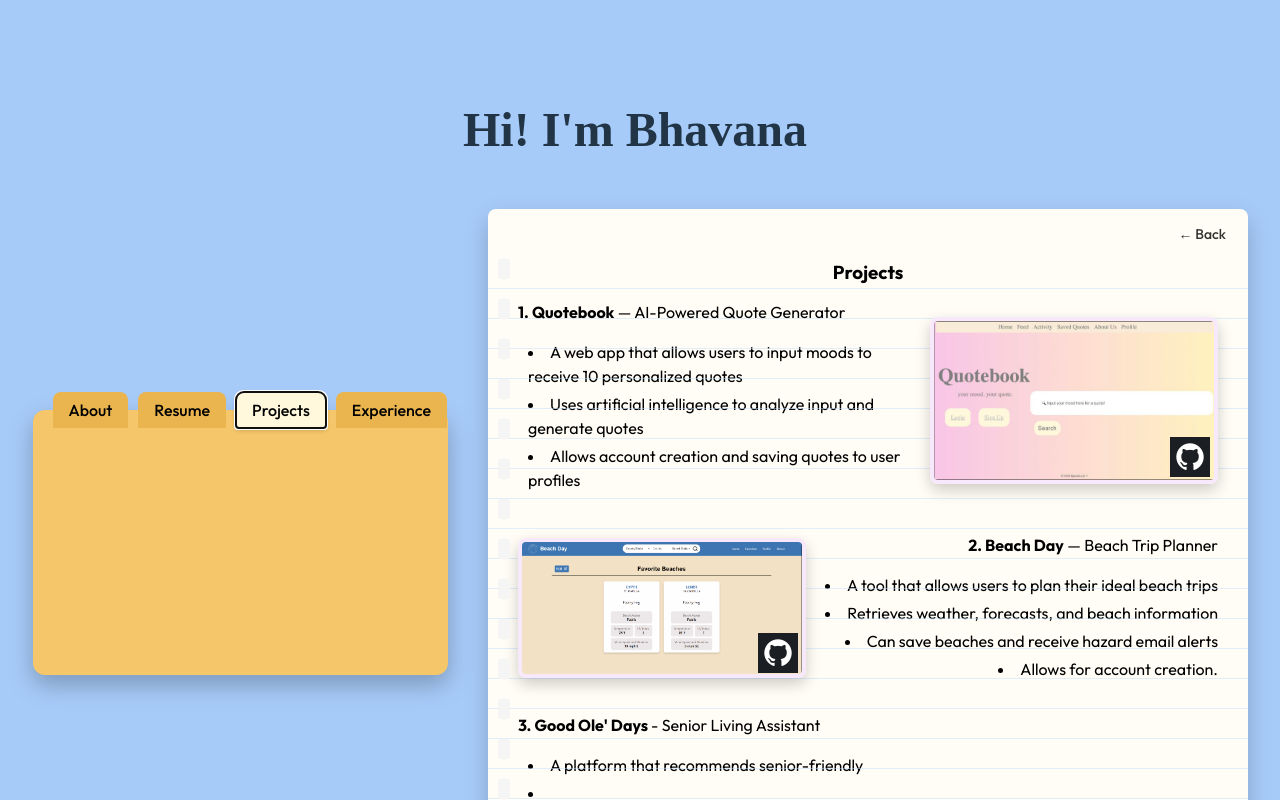
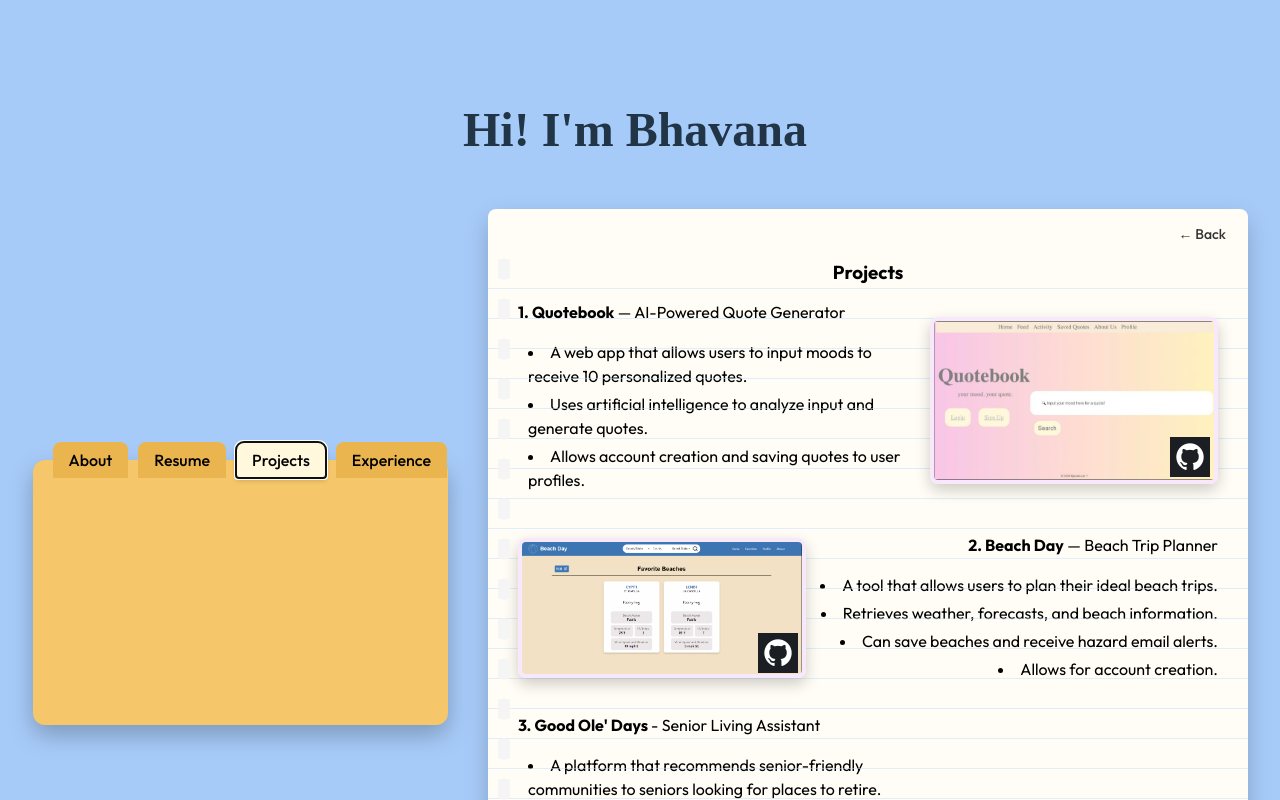
Before and after one commit to bhavana-pixel/portfolio, a React (Vite) app: page / in a window 1280 px wide. Both pictures are taken after a click on the button "Projects". Shown: the top 800 px of the page. Built offline with nearby package versions, Linux system fonts and the light colour scheme.

Commit message:
Added Good Ole' Days project text.

```diff
--- a/src/Folder.jsx
+++ b/src/Folder.jsx
@@ -88,9 +88,9 @@ export default function Folder() {
           <strong>1. Quotebook</strong> — AI-Powered Quote Generator
         </p>
         <ul>
-          <li>A web app that allows users to input moods to receive 10 personalized quotes</li>
-          <li>Uses artificial intelligence to analyze input and generate quotes</li>
-          <li>Allows account creation and saving quotes to user profiles</li>
+          <li>A web app that allows users to input moods to receive 10 personalized quotes.</li>
+          <li>Uses artificial intelligence to analyze input and generate quotes.</li>
+          <li>Allows account creation and saving quotes to user profiles.</li>
         </ul>
       </div>
 
@@ -122,9 +122,9 @@ export default function Folder() {
           <strong>2. Beach Day</strong> — Beach Trip Planner
         </p>
         <ul>
-          <li>A tool that allows users to plan their ideal beach trips</li>
-          <li>Retrieves weather, forecasts, and beach information</li>
-          <li>Can save beaches and receive hazard email alerts</li>
+          <li>A tool that allows users to plan their ideal beach trips.</li>
+          <li>Retrieves weather, forecasts, and beach information.</li>
+          <li>Can save beaches and receive hazard email alerts.</li>
           <li> Allows for account creation.</li>
         </ul>
       </div>
@@ -157,10 +157,15 @@ export default function Folder() {
           <strong> 3. Good Ole' Days </strong> - Senior Living Assistant
         </p>
         <ul>
-          <li> A platform that recommends senior-friendly  </li>
-          <li> </li>
+          <li> A platform that recommends senior-friendly <br>
+          </br>communities to seniors looking for places to retire.<br>
+          </br> </li>
+          <li> Seniors can input desired attributes and receive <br></br>
+               city/town recommendations.</li>
+          <li> Recommendations are based on Principal <br></br>
+              Component Analysis and Proximity Scoring (ML).
+          </li>
         </ul>
-
       </div>
     </div>
 
```
